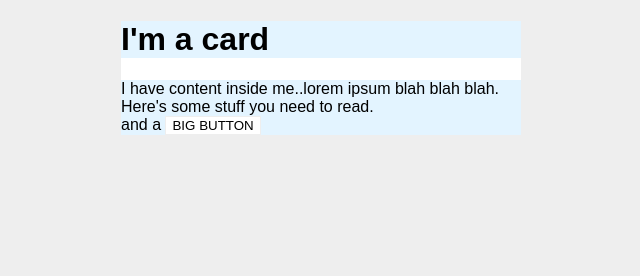
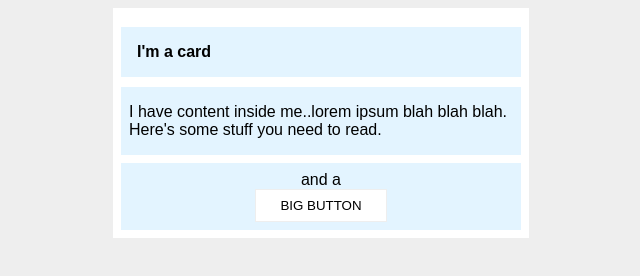
Before and after one commit to EricNgor/Odin, a plain HTML site: page css-exercises-main/margin-and-padding/margin-and-padding-2/index.html in a window 1280 px wide. Shown: the whole page, without its empty margins (319-959 px from the left). Drawn offline with Linux system fonts and the light colour scheme.

Commit message:
css margin-and-padding

```diff
--- a/css-exercises-main/margin-and-padding/margin-and-padding-2/style.css
+++ b/css-exercises-main/margin-and-padding/margin-and-padding-2/style.css
@@ -6,22 +6,34 @@ body {
 .card {
   width: 400px;
   background: #fff;
-  margin: 16px auto;
+  margin: 0 auto;
+  padding: 8px;
+  color: black;
 }
 
 .title {
   background: #e3f4ff;
+  font-size: 16px;
+  padding: 16px;
 }
 
 .content {
   background: #e3f4ff;
+  padding: 16px 8px;
+  margin: 8px 0px;
 }
 
 .button-container {
+  display: block;
   background: #e3f4ff;
+  padding: 8px;
+  text-align: center;
 }
 
 button {
+  display: block;
   background: white;
   border: 1px solid #eee;
+  padding: 8px 24px;
+  margin: 0 auto;
 }
```
Also changed, not shown: css-exercises-main/margin-and-padding/margin-and-padding-1/style.css (+5 -5 lines).
